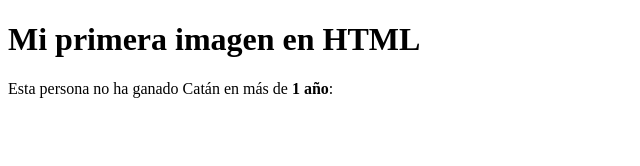
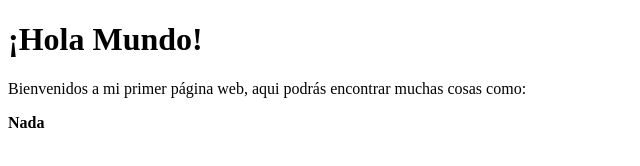
Before and after one commit to ElGermanco/Churrito, a plain HTML site: page index.html in a window 1280 px wide. Shown: the whole page, without its empty margins (0-640 px from the left). Drawn offline with Linux system fonts and the light colour scheme.

Commit message:
Primeros cvambios

```diff
--- a/index.html
+++ b/index.html
@@ -7,10 +7,10 @@
 </head>
 <body>
 
-<h1>Mi primera imagen en HTML</h1>
+<h1>¡Hola Mundo!</h1>
 <p>
-	Esta persona no ha ganado Catán en más de <b>1 año</b>:
+	Bienvenidos a mi primer página web, aqui podrás encontrar muchas cosas como:
 </p>
-
+<div> <b>Nada</b> </div>
 </body>
 </html>
```
Also changed, not shown: readme.txt (added), style.css (added).
